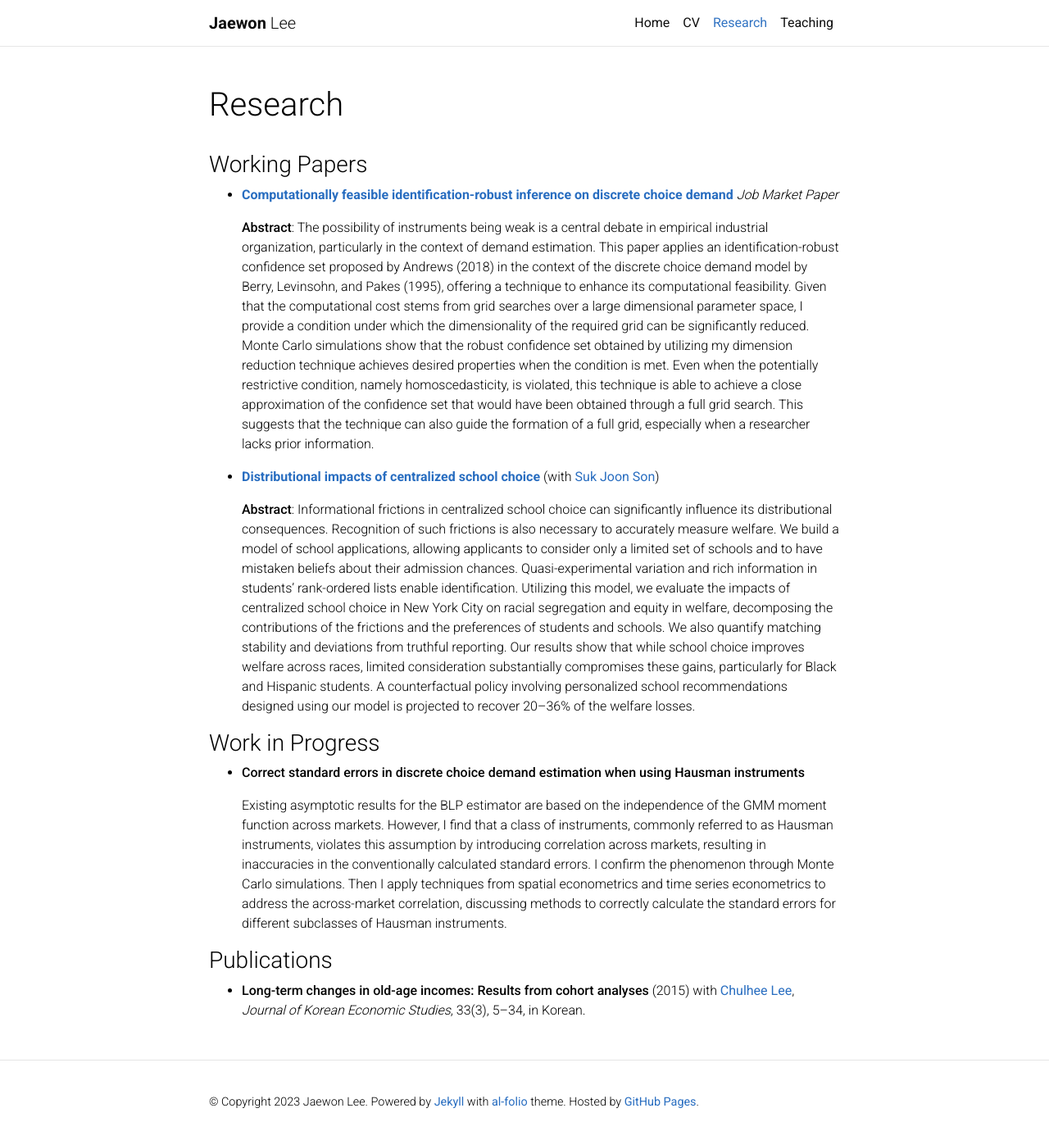
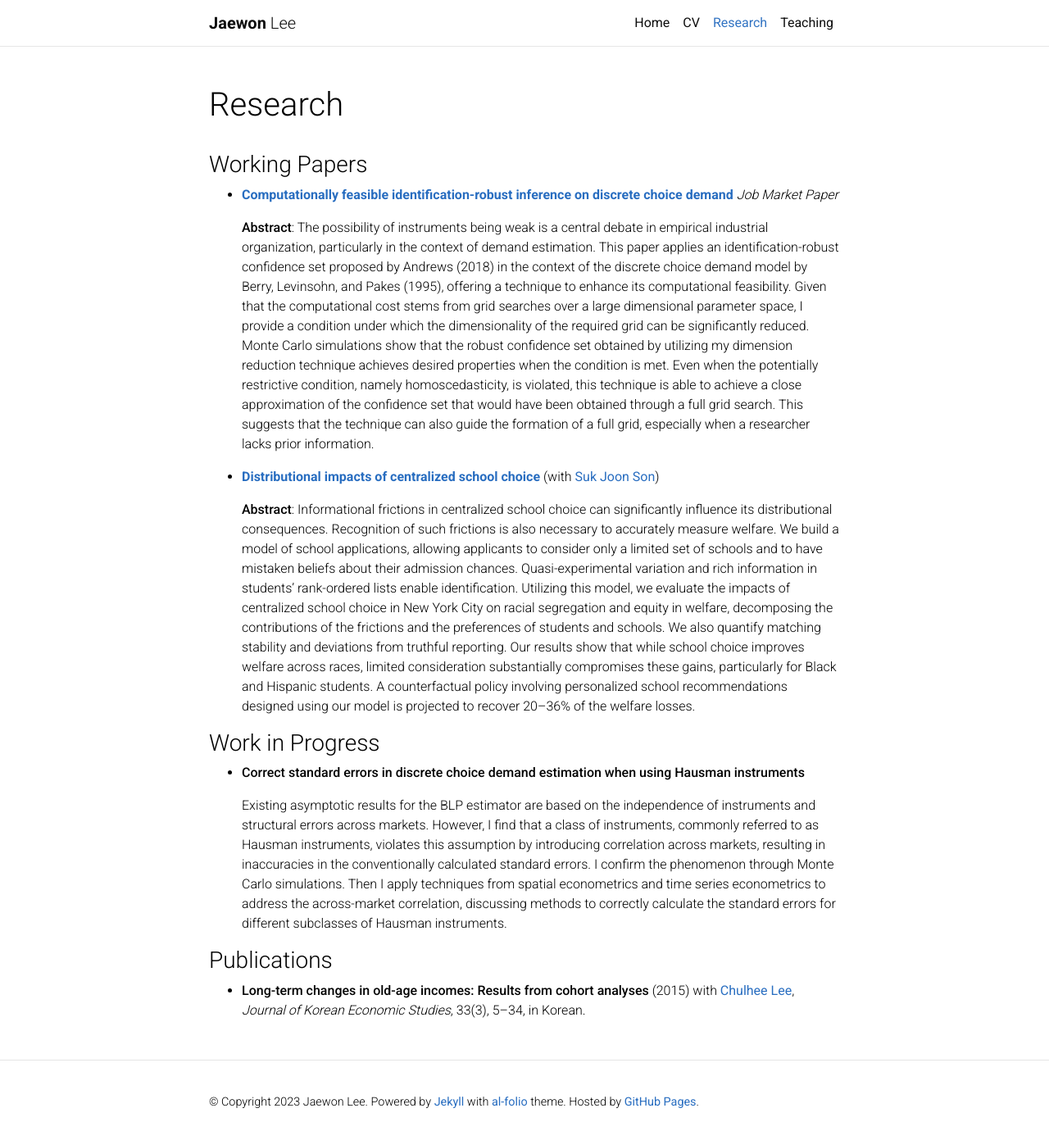
Before and after one commit to j1-lee/j1-lee.github.io, a Jekyll site: the page built from _pages/research.md, in a window 1280 px wide and 1395 px high. Shown: the top 1391 px of the window at 82% size. Built offline with Jekyll 4.4.1, drawn with Linux system fonts in a browser that asks for light colours; comment, search, counter and statistics services are not loaded; a style sheet for code colours, icons or effects is not loaded.

Commit message:
update cv

```diff
--- a/_pages/research.md
+++ b/_pages/research.md
@@ -23,7 +23,7 @@
 
 - **Correct standard errors in discrete choice demand estimation when using Hausman instruments**
 
-  Existing asymptotic results for the BLP estimator are based on the independence of the GMM moment function across markets. However, I find that a class of instruments, commonly referred to as Hausman instruments, violates this assumption by introducing correlation across markets, resulting in inaccuracies in the conventionally calculated standard errors. I confirm the phenomenon through Monte Carlo simulations. Then I apply techniques from spatial econometrics and time series econometrics to address the across-market correlation, discussing methods to correctly calculate the standard errors for different subclasses of Hausman instruments.
+  Existing asymptotic results for the BLP estimator are based on the independence of instruments and structural errors across markets. However, I find that a class of instruments, commonly referred to as Hausman instruments, violates this assumption by introducing correlation across markets, resulting in inaccuracies in the conventionally calculated standard errors. I confirm the phenomenon through Monte Carlo simulations. Then I apply techniques from spatial econometrics and time series econometrics to address the across-market correlation, discussing methods to correctly calculate the standard errors for different subclasses of Hausman instruments.
 
 ### Publications
 
```
Also changed, not shown: 1 other file.
